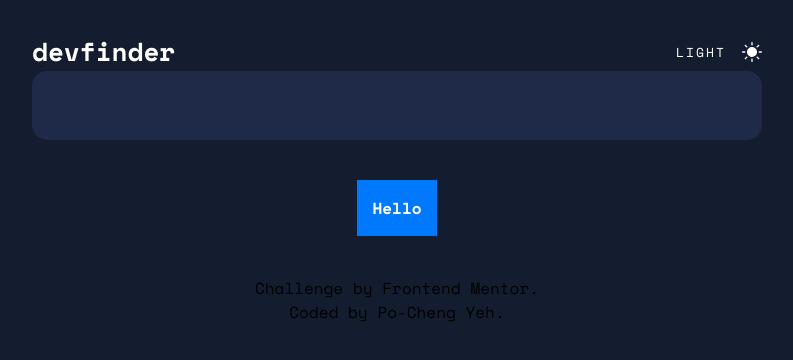
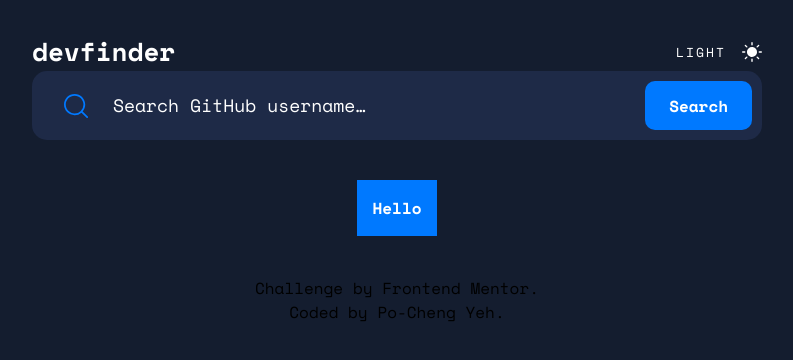
Before and after one commit to blp100/github-user-search-app, a Next.js app: page / in a window 1280 px wide. Shown: the top 360 px of the page, without its empty margins (243-1036 px from the left). Built offline with nearby package versions, Linux system fonts and the light colour scheme.

Commit message:
feat: finish search bar interface

```diff
--- a/components/header.js
+++ b/components/header.js
@@ -12,7 +12,9 @@ const Header = () => {
   };
 
   const Icon = themeCtx.isDarkTheme ? SunIcon : MoonIcon;
-  const hoverColor = themeCtx.isDarkTheme?"hover:text-[#90A4D4]" :"hover:text-logo";
+  const hoverColor = themeCtx.isDarkTheme
+    ? "hover:text-[#90A4D4]"
+    : "hover:text-logo";
   const themeText = themeCtx.isDarkTheme ? "LIGHT" : "DARK";
 
   return (
@@ -22,7 +24,10 @@ const Header = () => {
       </Link>
       <button
         type="button"
-        className={"text-h4 flex items-center text-tertiary " + hoverColor}
+        className={
+          "flex items-center text-h4 tracking-[0.156em] text-tertiary " +
+          hoverColor
+        }
         onClick={toggleThemeHandler}
       >
         <span className="inline-block pr-4">{themeText}</span>
--- a/components/search-bar.js
+++ b/components/search-bar.js
@@ -1,11 +1,34 @@
 import ThemeContext from "./theme";
 import { useContext } from "react";
+import SearchIcon from "../public/images/icon-search.svg";
 
 const SearchBar = () => {
   const themeCtx = useContext(ThemeContext);
 
+  const handleSubmit = (e) => {
+    e.preventDefault();
+    console.log("sent!");
+  };
+
   return (
-    <div className="h-[3.75rem] rounded-normal bg-surface shadow-normal dark:shadow-none md:h-[4.313rem]"></div>
+    <form
+      method="post"
+      onSubmit={handleSubmit}
+      className="flex h-[3.75rem] items-center rounded-normal bg-surface text-link shadow-normal dark:shadow-none md:h-[4.313rem]"
+    >
+      <SearchIcon className="ml-4 fill-current md:ml-8" />
+      <input
+        className="ml-2 flex-grow bg-inherit text-[13px]/[25px] outline-none placeholder:text-secondary md:ml-6 md:text-[18px]/[25px]"
+        type="text"
+        placeholder="Search GitHub username…"
+      ></input>
+      <button
+        className="md:text-h3 md:font-bold md:mr-2.5 md:px-6 mr-2 rounded-small bg-primary px-4 py-[0.781rem] text-[14px]/[21px] text-contrast"
+        type="submit"
+      >
+        Search
+      </button>
+    </form>
   );
 };
 
--- a/tailwind.config.js
+++ b/tailwind.config.js
@@ -24,17 +24,38 @@ module.exports = {
           fontWeight: "700",
         },
       ],
+      h1: [
+        "1.625rem",
+        {
+          lineHeight: "2.375rem",
+          fontWeight: "400",
+        },
+      ],
+      h2: [
+        "1.375rem",
+        {
+          lineHeight: "2.063rem",
+          fontWeight: "700",
+        },
+      ],
+      h3: [
+        "1rem",
+        {
+          lineHeight: "1.5rem",
+          fontWeight: "400",
+        },
+      ],
       h4: [
         "0.813rem",
         {
           lineHeight: "1.25rem",
           fontWeight: "400",
-          letterSpacing: "0.156em",
         },
       ],
     },
     borderRadius: {
       normal: "0.938rem",
+      small: "0.625rem",
     },
     extend: {
       fontFamily: {
```
